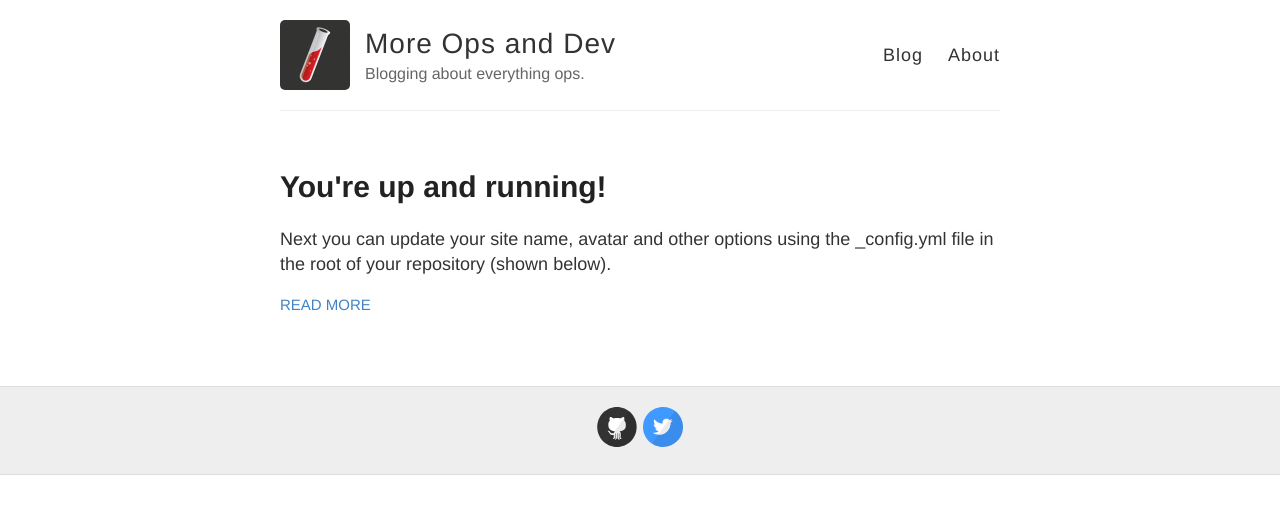
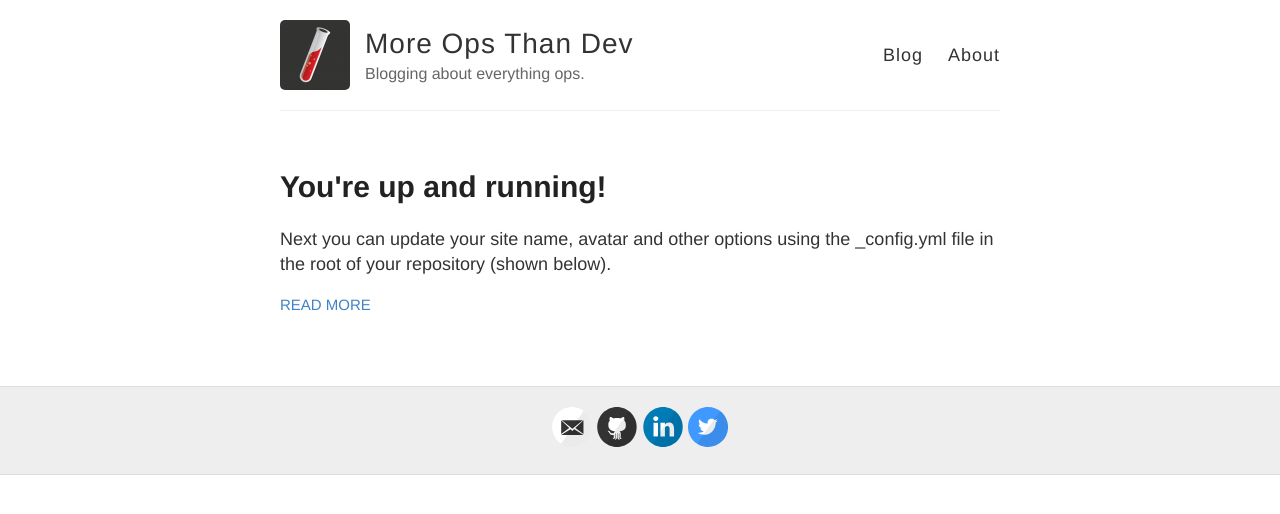
Before and after one commit to McAndersDK/McAndersDK.github.io, a Jekyll site: the page built from index.html, in a window 1280 px wide. Shown: the top 514 px of the page. Built offline with Jekyll 4.4.1, drawn with Linux system fonts in a browser that asks for light colours; some of the changed lines change nothing that is shown.

Commit message:
new Config

```diff
--- a/_config.yml
+++ b/_config.yml
@@ -3,7 +3,7 @@
 #
 
 # Name of your site (displayed in the header)
-name: More Ops and Dev
+name: More Ops Than Dev
 
 # Short bio or description (displayed in the header)
 description: Blogging about everything ops.
@@ -18,12 +18,12 @@ avatar: https://blog.pcloud.dk/images/jekyll-logo.png
 # Includes an icon in the footer for each username you enter
 footer-links:
   dribbble:
-  email:
+  email: anders@pcloud.dk
   facebook:
   flickr:
   github: McAndersDK
   instagram:
-  linkedin:
+  linkedin: McAndersDK
   pinterest:
   rss: # just type anything here for a working RSS icon
   twitter: McAndersDK
@@ -34,7 +34,7 @@ footer-links:
 
 # Enter your Disqus shortname (not your username) to enable commenting on posts
 # You can find your shortname on the Settings page of your Disqus account
-disqus:
+disqus: blog-pcloud-dk
 
 # Enter your Google Analytics web tracking code (e.g. UA-2110908-2) to activate tracking
 google_analytics:
```
